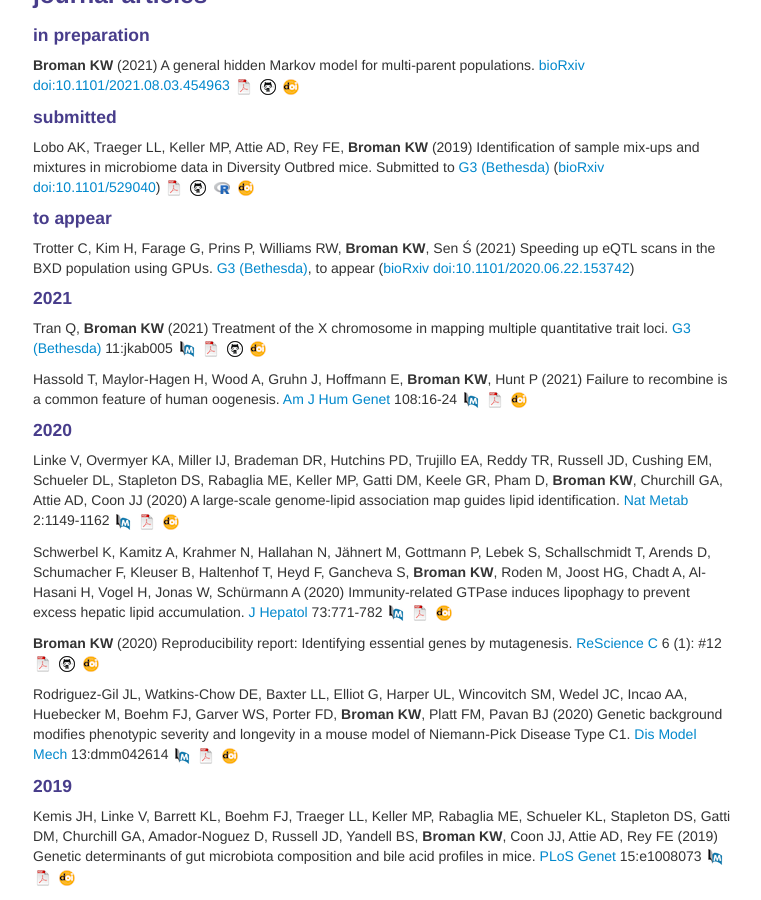
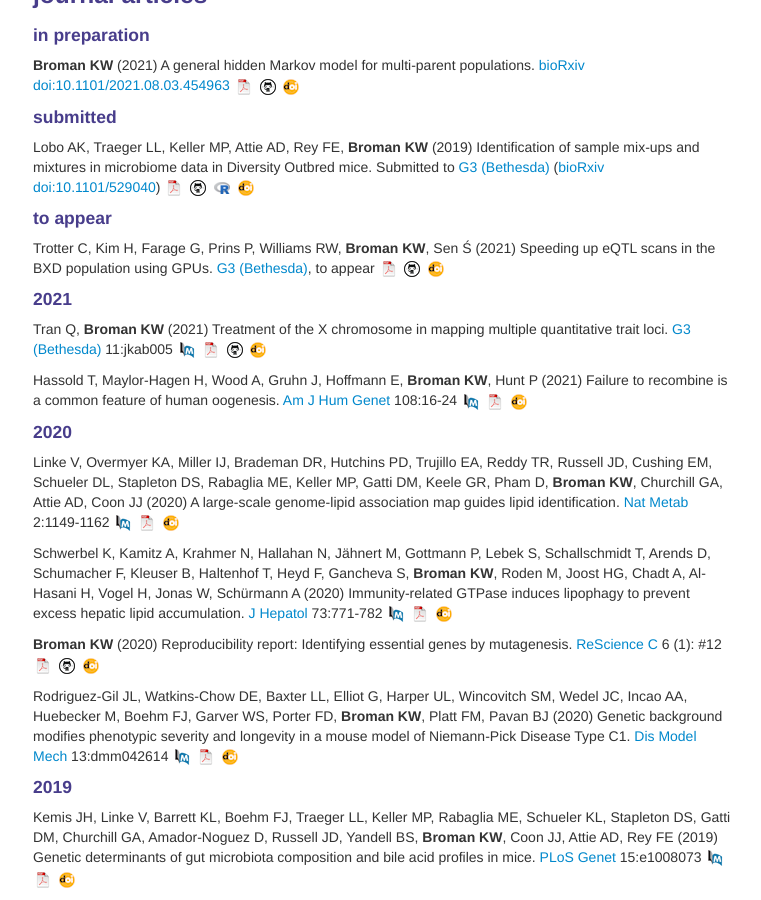
Before and after one commit to kbroman/kbroman.github.io, a Jekyll site: the page built from pubs.md, in a window 1280 px wide and 900 px high, scrolled down 320 px. Shown: the whole window, without its empty margins (257-1018 px from the left). Built offline with Jekyll 4.4.1, drawn with Linux system fonts in a browser that asks for light colours.

Commit message:
pubs.md: Links for Trotter et al G3 paper

```diff
--- a/pubs.md
+++ b/pubs.md
@@ -56,7 +56,11 @@ Diversity Outbred mice. Submitted to [G3 (Bethesda)](https://academic.oup.com/g3
 Trotter C, Kim H, Farage G, Prins P, Williams RW, **Broman KW**, Sen
 &#346; (2021) Speeding up eQTL scans in the BXD population using GPUs.
 [G3 (Bethesda)](https://academic.oup.com/g3journal), to appear
-([bioRxiv](https://www.biorxiv.org) [doi:10.1101/2020.06.22.153742](https://doi.org/10.1101/2020.06.22.153742))
+[![pdf](icons16/pdf-icon.png)](https://academic.oup.com/g3journal/advance-article-pdf/doi/10.1093/g3journal/jkab254/39763534/jkab254.pdf)
+[![GitHub](icons16/github-icon.png)](https://github.com/senresearch/LiteQTL.jl)
+[![doi](icons16/doi-icon.png)](https://doi.org/10.1093/g3journal/jkab254)
+<!-- * 165 * -->
+<!-- https://doi.org/10.1093/g3journal/jkab254 -->
 
 #### 2021
 
```
